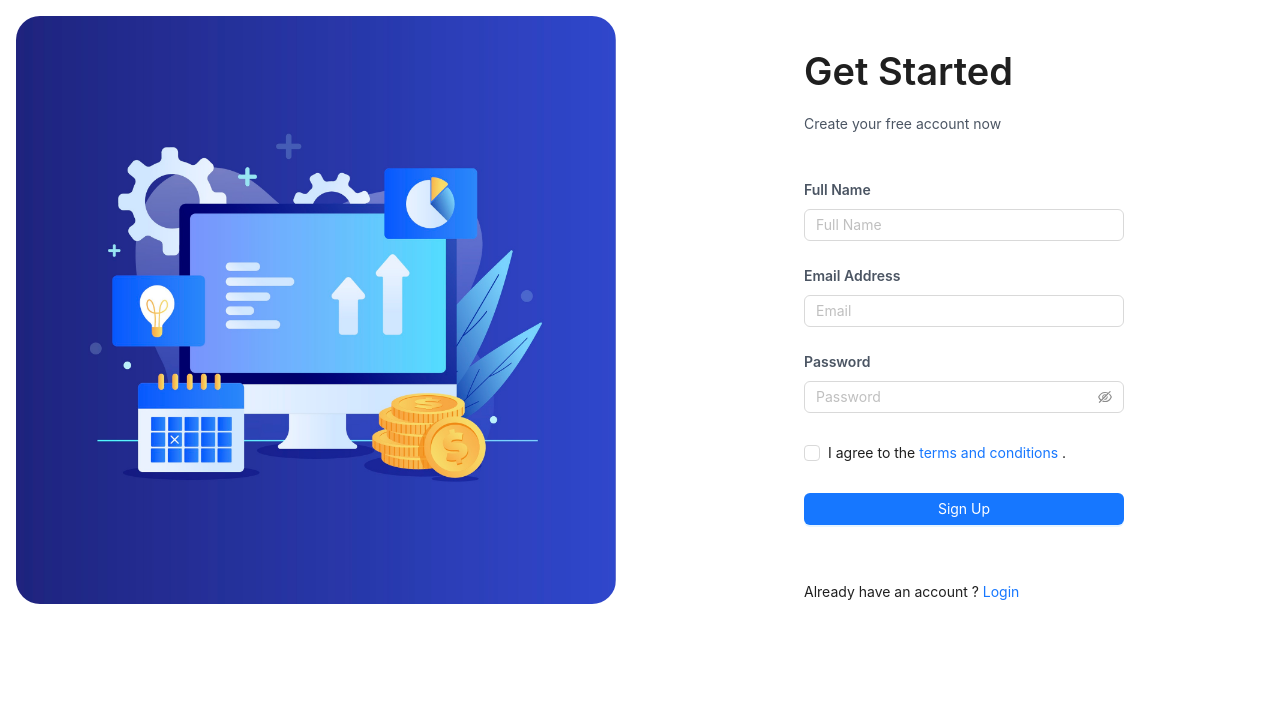
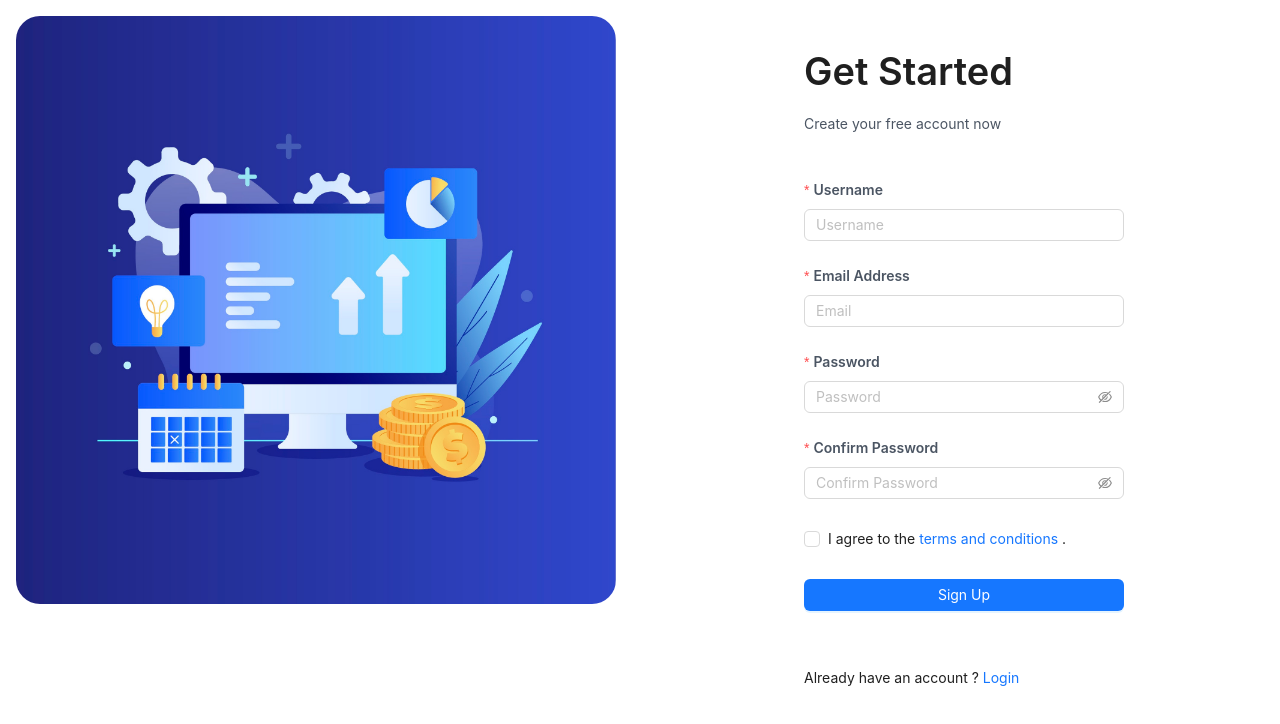
Before and after one commit to Aashey/BudgetBuddy-Frontend, a React (Vite) app: page /signup in a window 1280 px wide. Shown: the top 724 px of the page. Built offline with nearby package versions, Linux system fonts and the light colour scheme.

Commit message:
Login page and signup page completed

```diff
--- a/src/components/login/LoginForm.jsx
+++ b/src/components/login/LoginForm.jsx
@@ -17,6 +17,7 @@ import { NavLink, useNavigate } from "react-router-dom";
 import { LockOutlined, UserOutlined } from "@ant-design/icons";
 // import FormDebug from "../../helper/FormDebug";
 import { useLogin } from "../../services/auth";
+import axios from "axios";
 
 const LoginForm = () => {
   const [form] = Form.useForm();
@@ -26,15 +27,20 @@ const LoginForm = () => {
   const loginMutation = useLogin();
 
   const onFinish = (values) => {
-    loginMutation.mutate(values, {
+    const { email, password } = values;
+
+    loginMutation.mutate(
+      { email, password },
+      {
         onSuccess: () => {
           message.success("Logged in successfully.");
           navigate("/dashboard");
         },
         onError: (error) => {
-        message.error(error.message || "Login Failed.");
+          message.error(error.response?.data?.message || "Login Failed.");
         },
-    });
+      }
+    );
   };
 
   return (
@@ -61,6 +67,17 @@ const LoginForm = () => {
                 Email
               </Text>
             }
+            rules={[
+              {
+                required: true,
+                message: "Email is required",
+              },
+              {
+                type: "email",
+                message: "Please enter a valid email address",
+              },
+            ]}
+            validateDebounce="1000"
           >
             <Input
               prefix={<UserOutlined className="text-gray-400" />}
@@ -76,6 +93,17 @@ const LoginForm = () => {
                   Password
                 </Text>
               }
+              rules={[
+                {
+                  required: true,
+                  message: "Password is required",
+                },
+                {
+                  min: 8,
+                  message: "Password must be at least 8 characters long",
+                },
+              ]}
+              validateDebounce="1000"
             >
               <Input.Password
                 prefix={<LockOutlined className="text-gray-400" />}
--- a/src/components/login/SignUpForm.jsx
+++ b/src/components/login/SignUpForm.jsx
@@ -11,21 +11,44 @@ import {
   Divider,
   Checkbox,
   Modal,
+  message,
 } from "antd";
 import LoginLogo from "./Logo";
-import { NavLink } from "react-router-dom";
+import { NavLink, useNavigate } from "react-router-dom";
 import TermsAndConditions from "../../helper/TermsConditions";
+import { useRegister } from "../../pages/login/services/useRegister";
 
 const SignupForm = () => {
   const [form] = Form.useForm();
   const { Text, Title, Link } = Typography;
   const [isModalOpen, setIsModalOpen] = useState(false);
+  const registerMutation = useRegister();
+  const navigate = useNavigate();
 
   const openModal = () => {
     setIsModalOpen(true);
   };
   const closeModal = () => {
     setIsModalOpen(false);
+  };
+
+  const onFinish = (values) => {
+    console.log(values);
+    const { username, email, password, password_confirmation } = values;
+    registerMutation.mutate(
+      { username, email, password, password_confirmation },
+      {
+        onSuccess: () => {
+          message.success("User Registered successfully.");
+          navigate("/dashboard");
+        },
+        onError: (error) => {
+          message.error(
+            error.response?.data?.message || "Registration Failed."
+          );
+        },
+      }
+    );
   };
   return (
     <div className="grid w-full grid-flow-row lg:grid-cols-12 gap-x-4 ">
@@ -35,20 +58,33 @@ const SignupForm = () => {
       <div className="lg:col-span-4 flex flex-col justify-center p-12">
         <Title>Get Started</Title>
         <Text className="text-gray-600">Create your free account now</Text>
-        <Form form={form} className="mt-11 mb-4 w-full" layout="vertical">
+        <Form
+          onFinish={onFinish}
+          form={form}
+          className="mt-11 mb-4 w-full"
+          layout="vertical"
+        >
           {/* <Form.Item shouldUpdate>
             {() => <pre>{JSON.stringify(form.getFieldValue(), null, 2)}</pre>}
           </Form.Item> */}
 
           <Form.Item
-            name="full_name"
+            name="username"
             label={
               <Text className="text-gray-600" strong>
-                Full Name
+                Username
               </Text>
             }
+            rules={[
+              { required: true, message: "Username is required" },
+              {
+                pattern: /\d/, // Regular expression to check for a number
+                message: "Username must include at least one number",
+              },
+            ]}
+            validateDebounce="1000"
           >
-            <Input placeholder="Full Name" className="w-full" />
+            <Input placeholder="Username" className="w-full" />
           </Form.Item>
           <Form.Item
             name="email"
@@ -57,6 +93,17 @@ const SignupForm = () => {
                 Email Address
               </Text>
             }
+            rules={[
+              {
+                required: true,
+                message: "Email is required",
+              },
+              {
+                type: "email",
+                message: "Please enter a valid email address",
+              },
+            ]}
+            validateDebounce="1000"
           >
             <Input type="email" placeholder="Email" />
           </Form.Item>
@@ -67,8 +114,45 @@ const SignupForm = () => {
                 Password
               </Text>
             }
+            rules={[
+              {
+                required: true,
+                message: "Password is required",
+              },
+              {
+                min: 8,
+                message: "Password must be at least 8 characters long",
+              },
+            ]}
+            validateDebounce="1000"
           >
             <Input.Password placeholder="Password" />
+          </Form.Item>
+          <Form.Item
+            name="password_confirmation"
+            label={
+              <Text className="text-gray-600" strong>
+                Confirm Password
+              </Text>
+            }
+            dependencies={["password"]}
+            rules={[
+              {
+                required: true,
+                message: "Password confirmation is required",
+              },
+              ({ getFieldValue }) => ({
+                validator(_, value) {
+                  if (!value || getFieldValue("password") === value) {
+                    return Promise.resolve();
+                  }
+                  return Promise.reject(new Error("Passwords do not match!"));
+                },
+              }),
+            ]}
+            validateDebounce="1000"
+          >
+            <Input.Password placeholder="Confirm Password" />
           </Form.Item>
 
           <Form.Item name="terms">
--- a/src/pages/dashboard/index.jsx
+++ b/src/pages/dashboard/index.jsx
@@ -1,7 +1,23 @@
 import React from "react";
+import { logout } from "../../services/auth";
+import { Button, message } from "antd";
+import { useNavigate } from "react-router-dom";
 
 const Dashboard = () => {
-  return <div>Dashboard</div>;
+  const navigate = useNavigate();
+  const onLogout = () => {
+    logout();
+    setTimeout(() => {
+      message.success("Logged out successfully.");
+      navigate("/login");
+    }, [500]);
+  };
+  return (
+    <div>
+      Dashboard
+      <Button onClick={onLogout}>Logout</Button>
+    </div>
+  );
 };
 
 export default Dashboard;
--- a/src/pages/dashboard/utils/routes.jsx
+++ b/src/pages/dashboard/utils/routes.jsx
@@ -1,8 +1,13 @@
-import { Route } from "react-router-dom";
+import { Navigate, Route } from "react-router-dom";
 import Dashboard from "../index";
+import { ProtectedRoute } from "../../../routes/protectedRoutes";
 
 export const DashboardRoutes = (
   <Route>
-    <Route path="/dashboard" element={<Dashboard />} />
+    <Route path="/" element={<Navigate to="/dashboard" />} />
+    <Route
+      path="/dashboard"
+      element={<ProtectedRoute element={<Dashboard />} />}
+    />
   </Route>
 );
--- /dev/null
+++ b/src/pages/login/services/useRegister.js
@@ -0,0 +1,35 @@
+import axios from "axios";
+import { useMutation } from "react-query";
+
+const API_BASE_URL = `https://a287-27-34-77-102.ngrok-free.app/api`;
+
+const registerUser = async ({
+  username,
+  email,
+  password,
+  password_confirmation,
+}) => {
+  console.log({
+    username,
+    email,
+    password,
+    password_confirmation,
+  });
+  return await axios.post(`${API_BASE_URL}/register`, {
+    username,
+    email,
+    password,
+    password_confirmation,
+  });
+};
+
+const onSuccess = () => {
+  console.log("Registered Successfully.");
+};
+const onError = (error) => {
+  console.error("Registeration Failed.", error.response.data.errors);
+};
+
+export const useRegister = () => {
+  return useMutation(registerUser, { onSuccess, onError });
+};
--- a/src/pages/login/utils/routes.jsx
+++ b/src/pages/login/utils/routes.jsx
@@ -1,11 +1,11 @@
 import { Route } from "react-router-dom";
 import LoginForm from "../../../components/login/LoginForm";
 import SignupForm from "../../../components/login/SignUpForm";
-
+import { RIARoute } from "../../../routes/protectedRoutes";
 export const LoginRoutes = (
   <Route>
-    <Route path="/" element={<LoginForm />} />
-    <Route path="/login" element={<LoginForm />} />
-    <Route path="/signup" element={<SignupForm />} />
+    <Route path="/" element={<RIARoute element={<LoginForm />} />} />
+    <Route path="/login" element={<RIARoute element={<LoginForm />} />} />
+    <Route path="/signup" element={<RIARoute element={<SignupForm />} />} />
   </Route>
 );
--- /dev/null
+++ b/src/routes/protectedRoutes.jsx
@@ -0,0 +1,10 @@
+import { Navigate, Route } from "react-router-dom";
+import { isAuthenticated } from "../services/auth";
+
+export const ProtectedRoute = ({ element, ...rest }) => {
+  return isAuthenticated() ? element : <Navigate to="/login" />;
+};
+
+export const RIARoute = ({ element, ...rest }) => {
+  return isAuthenticated() ? <Navigate to="/dashboard" /> : element;
+};
--- a/src/services/auth.js
+++ b/src/services/auth.js
@@ -1,24 +1,16 @@
 import axios from "axios";
 import { useMutation } from "react-query";
 
-const API_BASE_URL = `https://dc6d-2400-1a00-b040-5bdf-589b-bbf2-2bfe-36b6.ngrok-free.app`;
+const API_BASE_URL = `https://a287-27-34-77-102.ngrok-free.app/api`;
 
-const loginAPI = async (email, password) => {
-  try {
-    const response = await axios.post(`${API_BASE_URL}/login`, {
-      email,
-      password,
-    });
-    return response.data;
-  } catch (error) {
-    throw new Error(error || "Login Failed.");
-  }
+const loginAPI = async ({ email, password }) => {
+  return await axios.post(`${API_BASE_URL}/login`, { email, password });
 };
 const onSuccess = (data) => {
   localStorage.setItem("authToken", data.access_token);
 };
 const onError = (error) => {
-  console.error("Login Error: ", error.message);
+  console.error("Login Error: ", error.response || error.message);
 };
 
 export const useLogin = () => {
```
Lines whose indentation alone changed are shown as unchanged.
